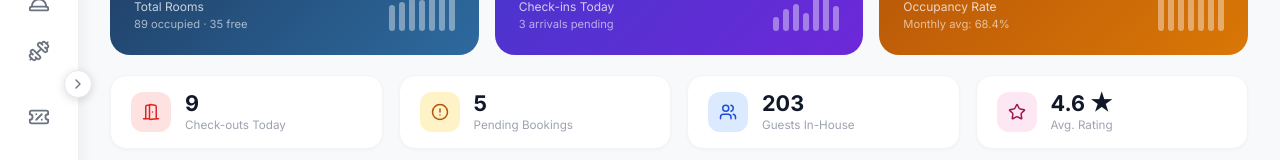
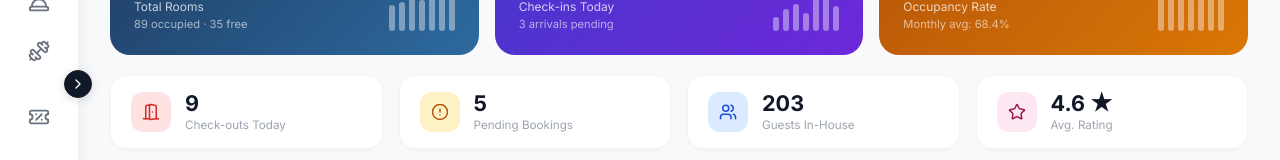
Before and after one commit to Biniyam-Taye/Hotel-Mobile-App, a React (Vite) app in the folder Manager/: page / in a window 1280 px wide. Shown: the part 316-476 px from the top of the page. Built offline with nearby package versions, Linux system fonts and the light colour scheme.

Commit message:
implement manager dashboard layout with sidebar navigation and routing

```diff
--- a/Manager/src/App.jsx
+++ b/Manager/src/App.jsx
@@ -189,8 +189,7 @@ function App() {
               {profileOpen && (
                 <div className="dropdown-panel profile-panel">
                   <div className="dropdown-header">My Account</div>
-                  <Link to="#" className="dropdown-item"><User size={15} /> Profile Settings</Link>
-                  <Link to="#" className="dropdown-item"><HelpCircle size={15} /> Help & Support</Link>
+                  <Link to="/system/settings" className="dropdown-item" onClick={() => setProfileOpen(false)}><User size={15} /> Profile Settings</Link>
                   <div className="dropdown-divider" />
                   <button className="dropdown-item danger"><LogOut size={15} /> Sign Out</button>
                 </div>
--- a/Manager/src/index.css
+++ b/Manager/src/index.css
@@ -450,14 +450,14 @@ body {
   width: 28px;
   height: 28px;
   border-radius: 50%;
-  background-color: white;
-  border: 1.5px solid #e5e7eb;
+  background-color: var(--text-main);
+  border: 1.5px solid var(--text-main);
   display: flex;
   align-items: center;
   justify-content: center;
   cursor: pointer;
   box-shadow: 0 2px 10px rgba(0, 0, 0, 0.14);
-  color: var(--text-muted);
+  color: white;
   transition: background-color 0.18s, color 0.18s, border-color 0.18s;
   z-index: 40;
   flex-shrink: 0;
@@ -465,9 +465,8 @@ body {
 }
 
 .sidebar-toggle:hover {
-  background-color: var(--text-main);
-  color: white;
-  border-color: var(--text-main);
+  background-color: #1f2937;
+  border-color: #1f2937;
 }
 
 .toggle-arrow {
```
